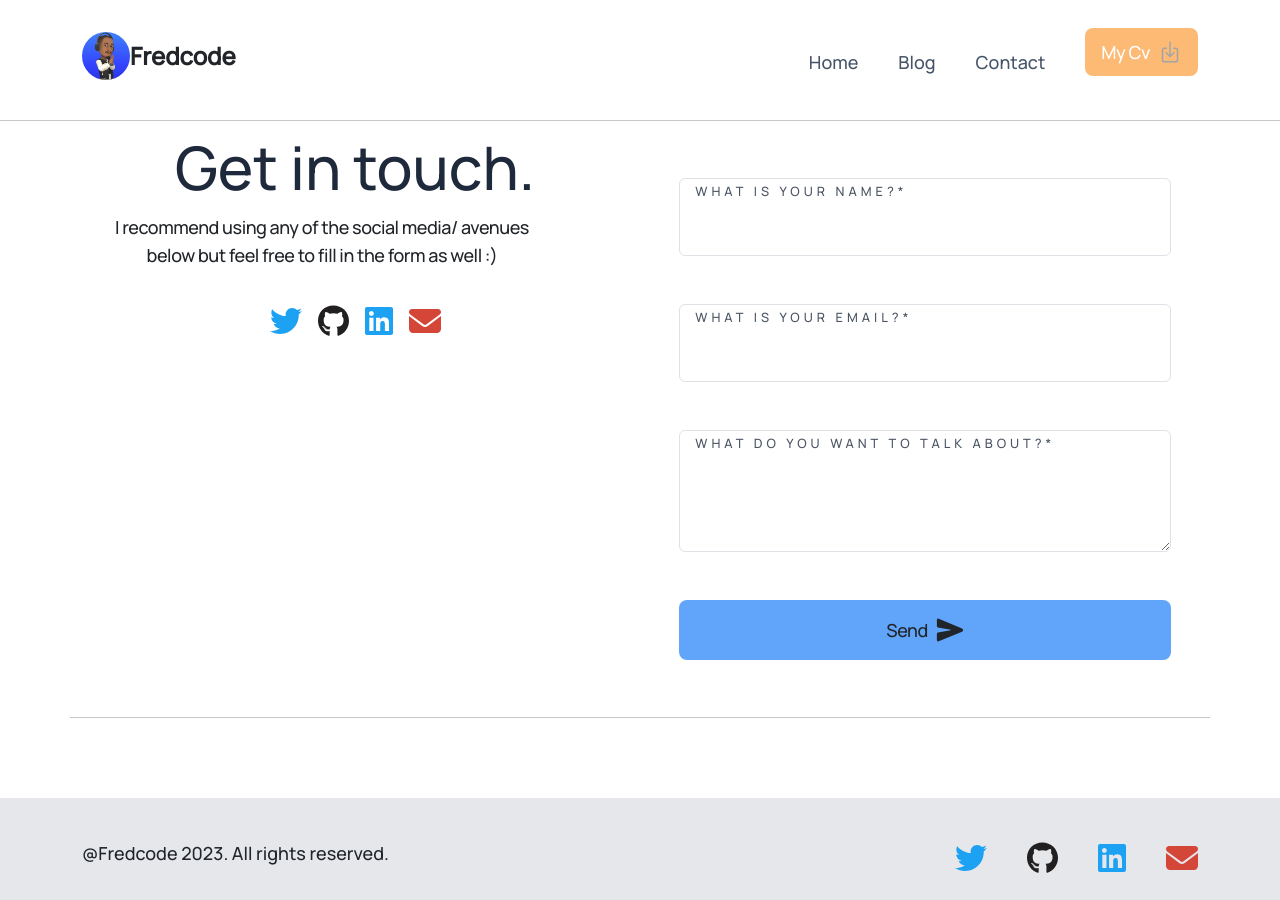
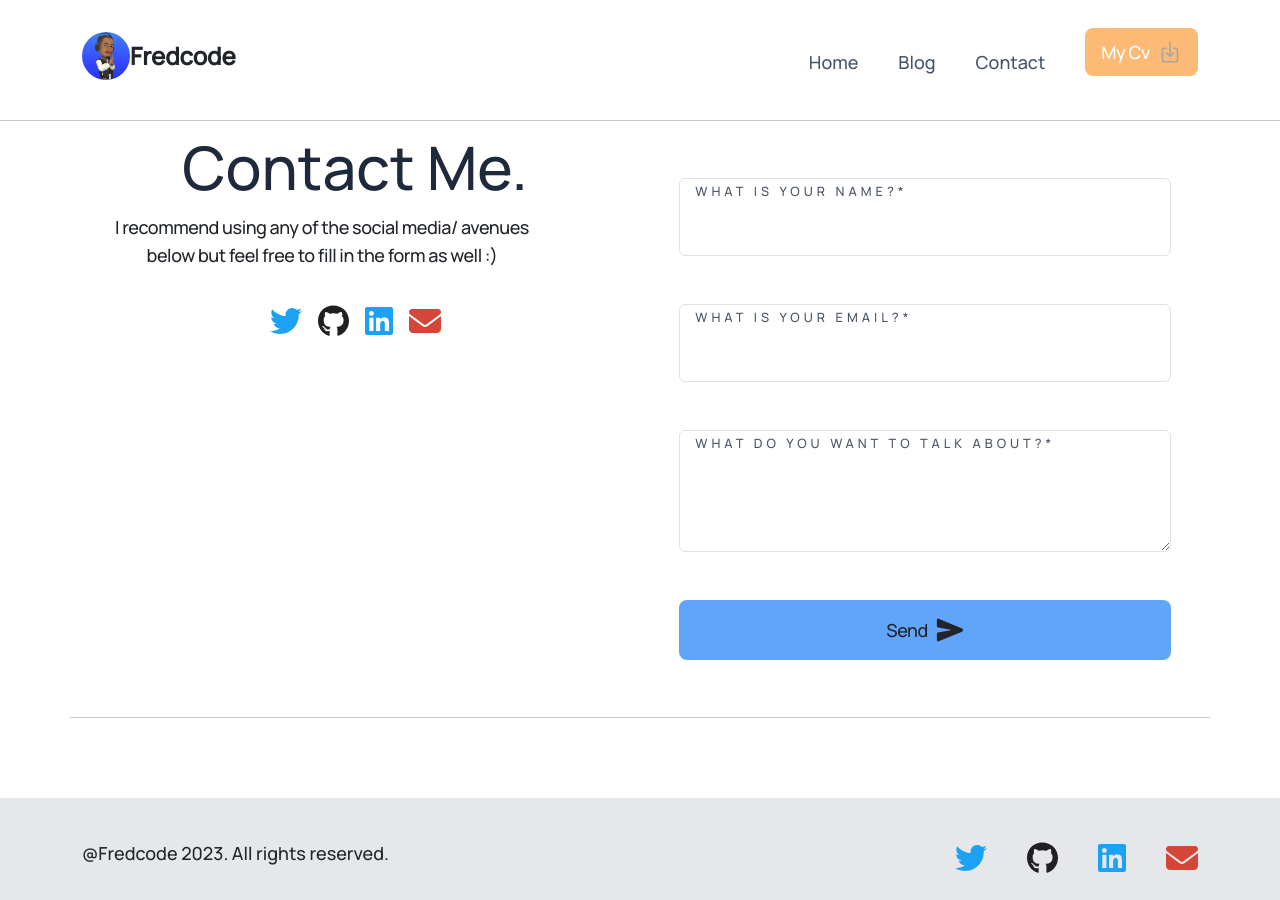
Before and after one commit to fredcodee/BlogApp, a React (Vite) app in the folder client/: page /contact in a window 1280 px wide. Built offline with nearby package versions, Linux system fonts and the light colour scheme.

Commit message:
contact page

```diff
--- a/client/src/pages/Contact.jsx
+++ b/client/src/pages/Contact.jsx
@@ -11,7 +11,7 @@ const Contact = () => {
         <div className='container w-full grid gap-4 gap-y-8 md:grid-cols-2'>
             <div className="grid1-item">
                 <h2 role="text" className="text-5xl md:text-6xl font-medium text-slate-800">
-                    Get in touch.
+                    Contact Me.
                 </h2>
                 <div role="text" className="text-center md:text-lg tracking-tight font-normal max-w-[30rem] p-3">
                     I recommend using any of the social media/ avenues below but feel free to fill in the form as well :)
@@ -32,7 +32,7 @@ const Contact = () => {
                 </div>
             </div>
             <div className="grid1-item">
-                <form method="post" action="mailto:wilfredchukwu1@gmail.com" encType="text/plain"  style={{width:'100%'}}>
+                <form method="post" style={{width:'100%'}}>
                     <div className="relative z-0 w-full mb-5">
                     <label htmlFor="name" className="absolute duration-300 left-4 top-1 z-10 origin-0 text-gray-600 pointer-events-none">What is your name?*</label>
                         <input type="text" name="name" id="name" className="pt-6 pb-3 px-4 bg-white block w-full mt-0 border appearance-none focus:outline-none focus:ring-0 rounded focus:border-primary-800 border-gray-400"  fdprocessedid="wz8w3mj"/>
```
